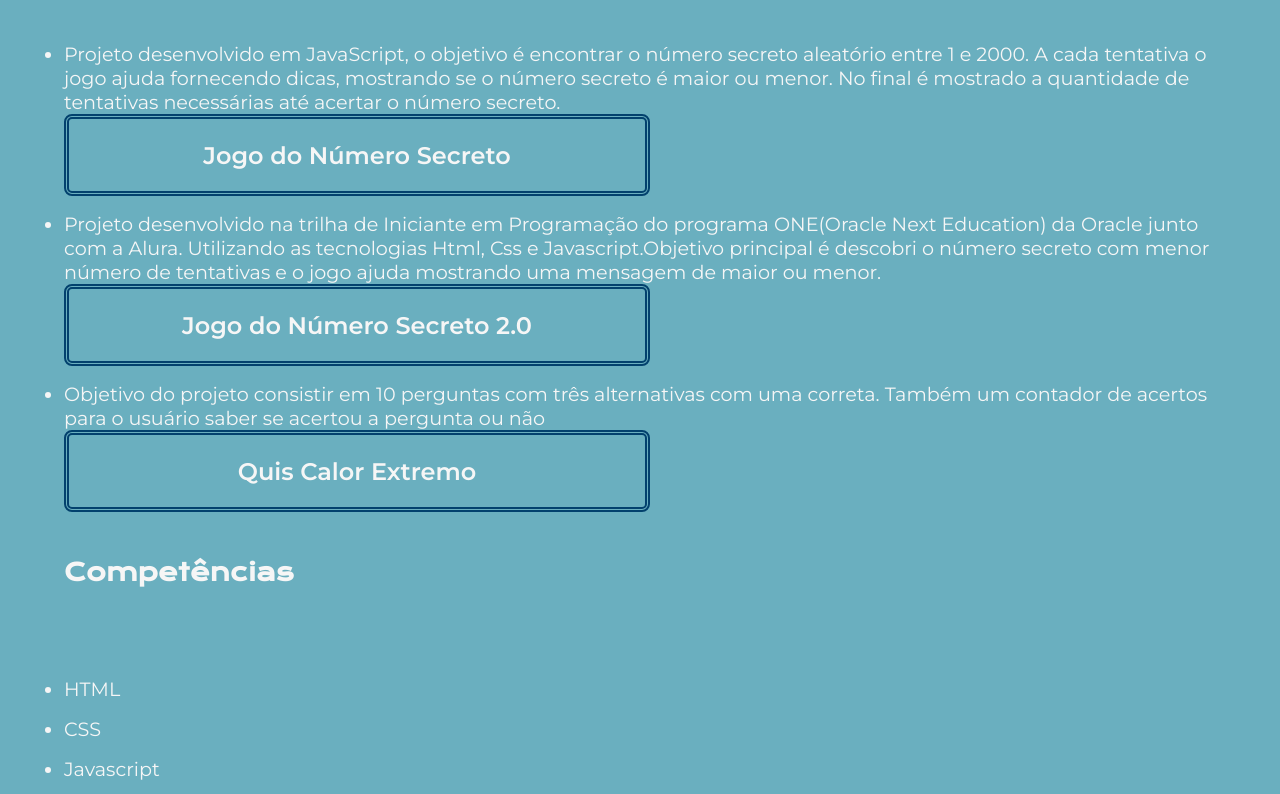
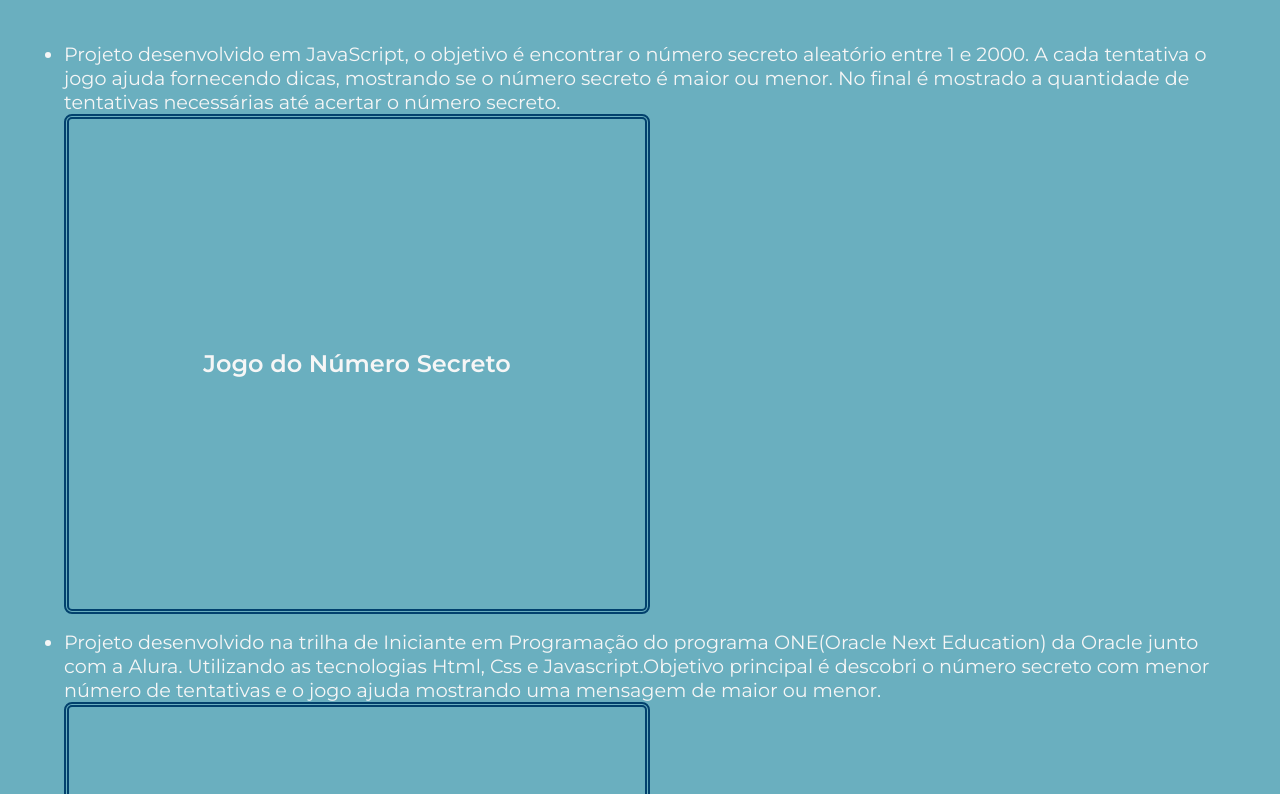
Before and after one commit to JeronimoSantos/meu-portfolio, a plain HTML site: page curriculo.html in a window 1280 px wide. Shown: the part 1226-2020 px from the top of the page. Drawn offline with nearby package versions, Linux system fonts and the light colour scheme.

Commit message:
projeto- portfolio

```diff
--- a/styles/curriculo.css
+++ b/styles/curriculo.css
@@ -100,7 +100,7 @@ body{
     border-radius: 8px;
     font-size: 1.5rem;
     font-weight: 600;
-    padding: 21.5px 0;
+    padding: 20% 0%;
     text-decoration: none;
     color: var(--cor-primaria);
     font-family: var(--fonte-secundaria);
```
